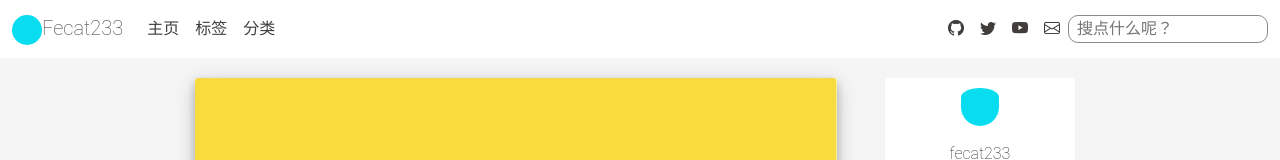
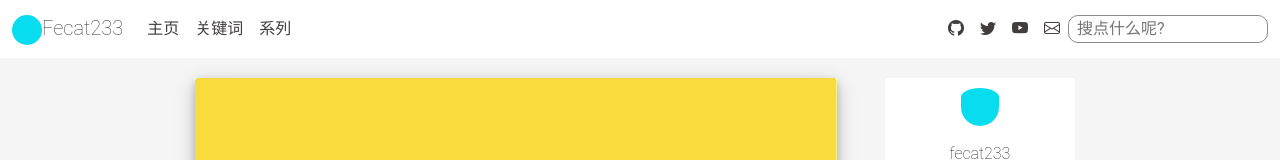
Before and after one commit to fecat233/fecat233.github.io, a Next.js app: page / in a window 1280 px wide. Shown: the top 160 px of the page. Built offline with nearby package versions, Linux system fonts and the light colour scheme.

Commit message:
add PostList

```diff
--- a/components/Footer.tsx
+++ b/components/Footer.tsx
@@ -11,7 +11,7 @@ function Footer() {
 						<a className="nav-link" href="https://github.com/twitter"><i className="bi bi-twitter"></i></a>
 					</li>
 					<li className="nav-item">
-						<a className="nav-link" href="#"><i className="bi bi-youtube"></i></a>
+						<a className="nav-link" href="https://www.youtube.com/channel/UCAwcva4EMMjcsXvOvJAcriQ"><i className="bi bi-youtube"></i></a>
 					</li>
 					<li className="nav-item">
 						<a className="nav-link" href="mailto:goleer.zhangli@outlook.com"><i className="bi bi-envelope"></i></a>
--- a/components/Navbar.tsx
+++ b/components/Navbar.tsx
@@ -1,4 +1,4 @@
-import Search from './Search'
+import SearchBox from './SearchBox'
 
 function Navbar() {
 	return (
@@ -13,10 +13,10 @@ function Navbar() {
 						<a className="nav-link" href="/">主页</a>
 					</li>
 					<li className="nav-item">
-						<a className="nav-link" href="/tags">标签</a>
+						<a className="nav-link" href="/keywords">关键词</a>
 					</li>
 					<li className="nav-item">
-						<a className="nav-link" href="/categories">分类</a>
+						<a className="nav-link" href="/series">系列</a>
 					</li>
 				</ul>
 			</div>
@@ -29,7 +29,7 @@ function Navbar() {
 						<a className="nav-link" href="https://github.com/twitter"><i className="bi bi-twitter"></i></a>
 					</li>
 					<li className="nav-item">
-						<a className="nav-link" href="#"><i className="bi bi-youtube"></i></a>
+						<a className="nav-link" href="https://www.youtube.com/channel/UCAwcva4EMMjcsXvOvJAcriQ"><i className="bi bi-youtube"></i></a>
 					</li>
 					<li className="nav-item">
 						<a className="nav-link" href="mailto:goleer.zhangli@outlook.com"><i className="bi bi-envelope"></i></a>
@@ -37,7 +37,7 @@ function Navbar() {
 				</ul>
 			</div>
 			<div>
-				<Search placeholder="搜点什么呢？"/>
+				<SearchBox placeholder="搜点什么呢?"/>
             </div>
 		</nav>
 	)
--- /dev/null
+++ b/components/PostList.tsx
@@ -0,0 +1,20 @@
+import Post from './Post'
+
+function PostList({posts}: {posts: any}) {
+	const postcard = posts.map((post: any, index: number) => {
+       return <Post key={index} post={post}/>
+    })
+	return (
+		<>
+		<main className="container-fluid">
+			<div>
+			<ul>
+				{postcard}
+			</ul>
+			</div>
+		</main>
+		</>
+	)
+}
+
+export default PostList;
--- a/components/Search.js
+++ b/components/SearchBox.js
@@ -1,7 +1,7 @@
 import { useState } from 'react'
 import Link from 'next/link'
 
-function Search(props) {
+function SearchBox(props) {
 	const [query, setQuery] = useState('')
 	const [posts, setPosts] = useState([])
 	const [active, setActive] = useState(false)
@@ -51,4 +51,4 @@ function Search(props) {
 	)
 }
 
-export default Search;
+export default SearchBox;
--- a/pages/about.tsx
+++ b/pages/about.tsx
@@ -1,4 +1,4 @@
-function about() {
+function About() {
 	return (
 		<>
 
@@ -6,4 +6,4 @@ function about() {
 	)
 }
 
-export default about;
+export default About;
--- a/pages/index.tsx
+++ b/pages/index.tsx
@@ -1,21 +1,12 @@
-import Post from '../components/Post'
+import PostList from '../components/PostList'
 import fs from 'fs'
 import path from 'path'
 import matter from 'gray-matter'
 
 export default function Home({ posts }: { posts: any }) {
-  const postcard = posts.map((post: any, index: number) => {
-    return <Post key={index} post={post}/>
-  })
   return (
     <>
-      <main className="container-fluid">
-        <div>
-          <ul>
-            {postcard}
-          </ul>
-        </div>
-      </main>
+      <PostList posts={posts}/>
     </>
   )
 }
--- a/tsconfig.json
+++ b/tsconfig.json
@@ -14,6 +14,6 @@
     "isolatedModules": true,
     "jsx": "preserve"
   },
-  "include": ["next-env.d.ts", "**/*.ts", "**/*.tsx", "components/Search.js"],
+  "include": ["next-env.d.ts", "**/*.ts", "**/*.tsx", "**/*.js"],
   "exclude": ["node_modules"]
 }
```
Also changed, not shown: pages/keywords.tsx (added, +7 -0 lines), pages/series.tsx (added, +7 -0 lines), pages/tags.tsx (deleted, +0 -7 lines).
